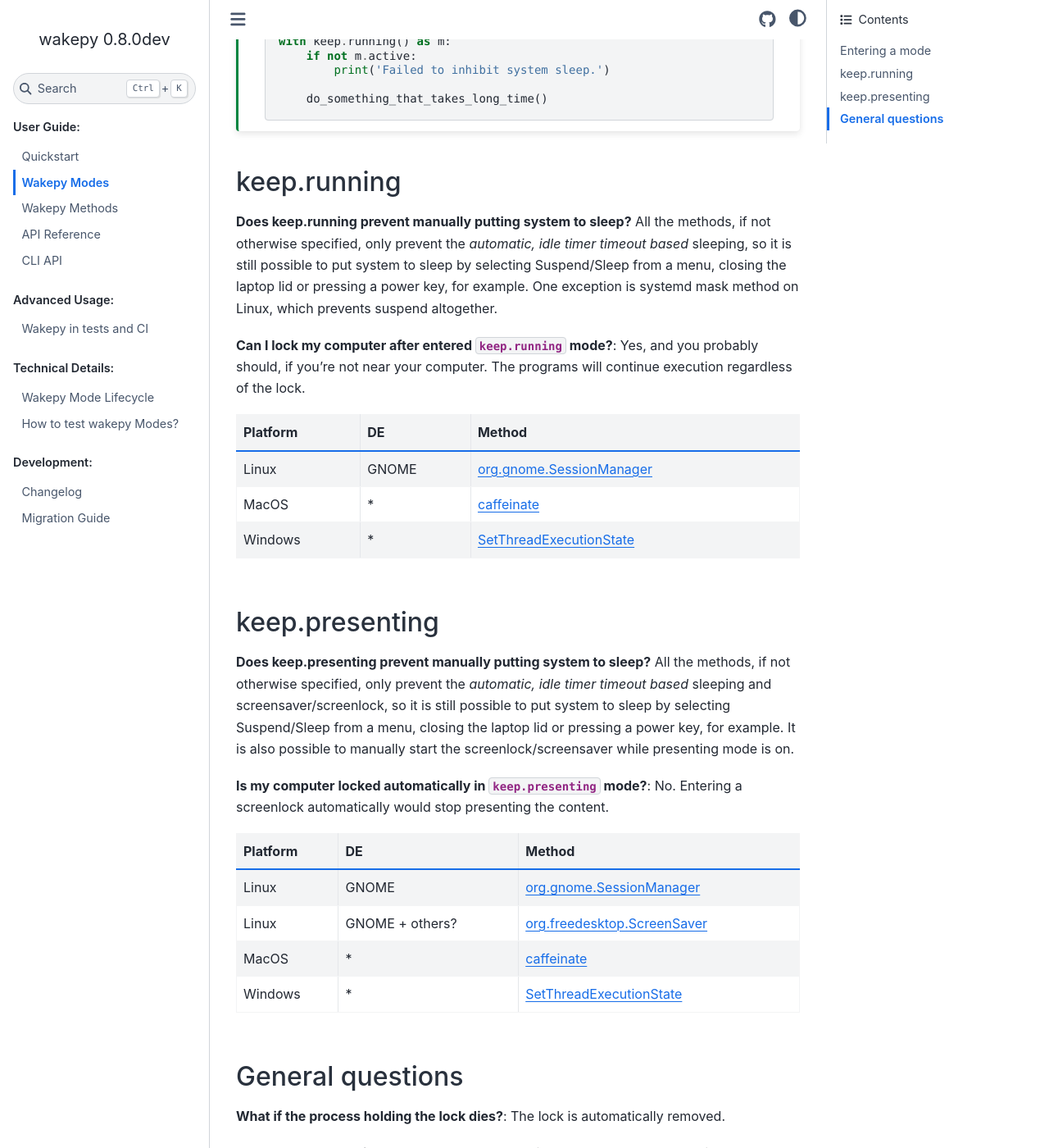
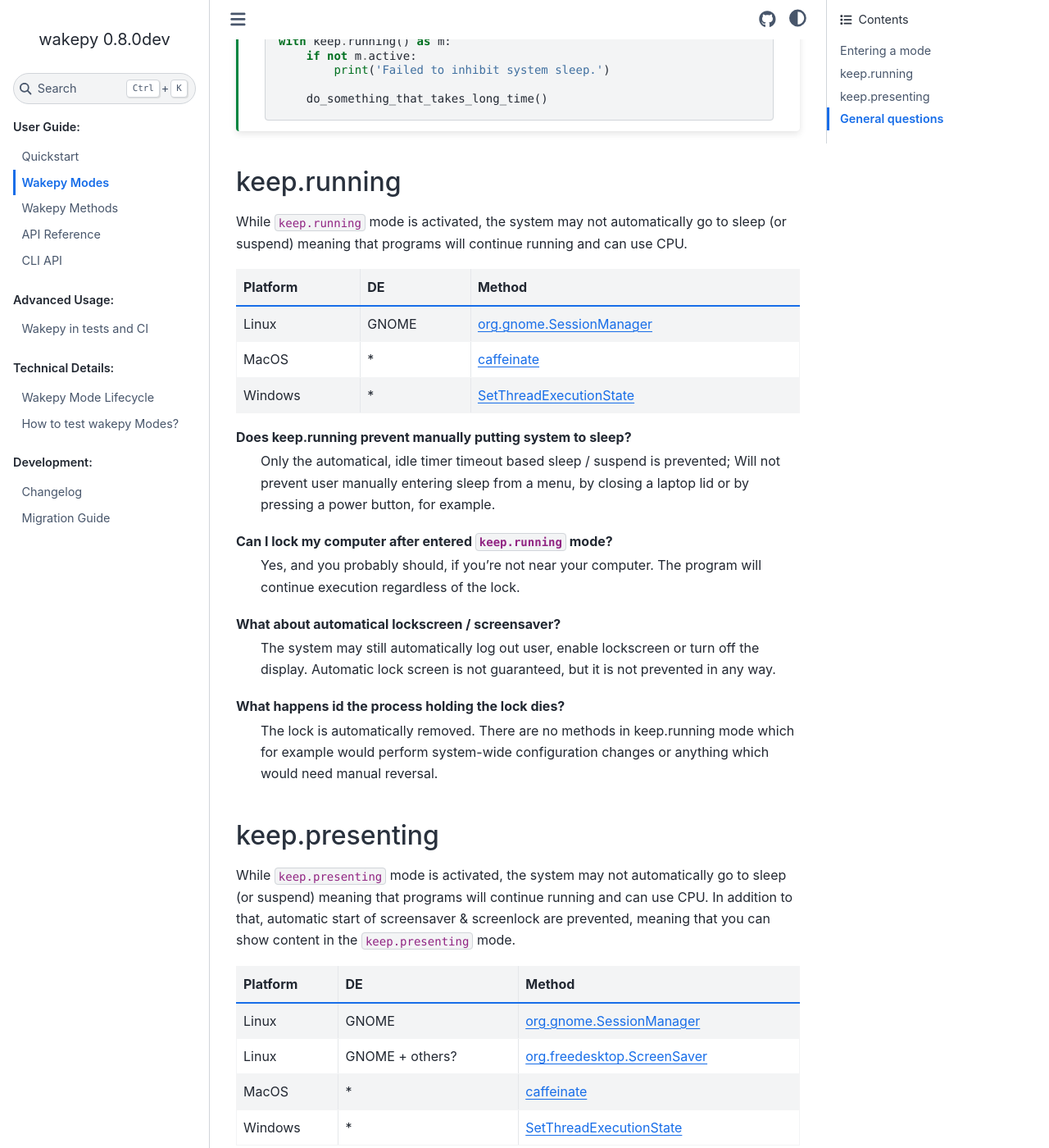
Before and after one commit to fohrloop/wakepy, a Sphinx documentation site: the page built from docs/source/modes.md, in a window 1280 px wide and 1400 px high, scrolled down 696 px. Shown: the whole window at 82% size. Built offline with Sphinx 7.4.7 and the Sphinx Book theme 1.1.4, drawn with Linux system fonts in a browser that asks for light colours; some of the changed text lies outside the part shown.

Commit message:
move around the mode definitions and FAQs

```diff
--- a/docs/source/modes.md
+++ b/docs/source/modes.md
@@ -31,10 +31,8 @@
 (keep-running-mode)=
 ## keep.running
 
-
-**Does keep.running prevent manually putting system to sleep?** All the methods, if not otherwise specified, only prevent the *automatic, idle timer timeout based* sleeping, so it is still possible to put system to sleep by selecting Suspend/Sleep from a menu, closing the laptop lid or pressing a power key, for example. One exception is systemd mask method on Linux, which prevents suspend altogether.
-
-**Can I lock my computer after entered `keep.running` mode?**: Yes, and you probably should, if you're not near your computer. The programs will continue execution regardless of the lock.
+While `keep.running` mode is activated, the system may not automatically go to sleep (or
+suspend) meaning that programs will continue running and can use CPU.
 
 
 | Platform | DE    | Method                                                             |
@@ -43,13 +41,35 @@
 | MacOS    | *     | [caffeinate](#keep-running-macos-caffeinate)                       |
 | Windows  | *     | [SetThreadExecutionState](#keep-running-windows-stes)              |
 
+
+Does keep.running prevent manually putting system to sleep?
+: Only the  automatical, idle timer timeout based sleep / suspend is prevented; Will not
+prevent user manually entering sleep from a menu, by closing a laptop lid or by pressing
+a power button, for example.
+
+Can I lock my computer after entered `keep.running` mode?
+: Yes, and you probably should, if you're not near your computer. The program will
+continue execution regardless of the lock.
+
+What about automatical lockscreen / screensaver?
+: The system may still automatically log out user, enable lockscreen or turn off the
+display. Automatic lock screen is not guaranteed, but it is  not prevented in any way.
+
+What happens id the process holding the lock dies?
+: The lock is automatically removed. There are no methods in keep.running mode which for
+example would perform system-wide configuration changes or anything which would need
+manual reversal.
+
+
+
 (keep-presenting-mode)=
 ## keep.presenting
 
+While `keep.presenting` mode is activated, the system may not automatically go to sleep (or
+suspend) meaning that programs will continue running and can use CPU. In addition to
+that, automatic start of screensaver & screenlock are prevented, meaning that you can
+show content in the `keep.presenting` mode.
 
-**Does keep.presenting prevent manually putting system to sleep?** All the methods, if not otherwise specified, only prevent the *automatic, idle timer timeout based*  sleeping and screensaver/screenlock, so it is still possible to put system to sleep by selecting Suspend/Sleep from a menu, closing the laptop lid or pressing a power key, for example. It is also possible to manually start the screenlock/screensaver while presenting mode is on.
-
-**Is my computer locked automatically in `keep.presenting` mode?**: No. Entering a screenlock automatically would stop presenting the content.
 
 | Platform | DE              | Method                                                                      |
 | -------- | --------------- | --------------------------------------------------------------------------- |
@@ -58,6 +78,21 @@
 | MacOS    | *               | [caffeinate](#keep-presenting-macos-caffeinate)                             |
 | Windows  | *               | [SetThreadExecutionState](#keep-presenting-windows-stes)                    |
 
+Does keep.presenting prevent manually putting system to sleep?
+: Only the  automatical, idle timer timeout based sleep / suspend is prevented; Will not
+prevent user manually entering sleep from a menu, by closing a laptop lid or by pressing
+a power button, for example.
+
+Can I still manually start lockscreen / screensaver?
+: Yes. Only the idle timer based screensaver / lockscreen is prevented. Note that
+manually entering screensaver does not deactivate the mode.
+
+
+What happens id the process holding the lock dies?
+: The lock is automatically removed. There are no methods in keep.presenting mode which for
+example would perform system-wide configuration changes or anything which would need
+manual reversal.
+
 
 ## General questions
 **What if the process holding the lock dies?**: The lock is automatically removed.
```
Also changed, not shown: 1 other file.
